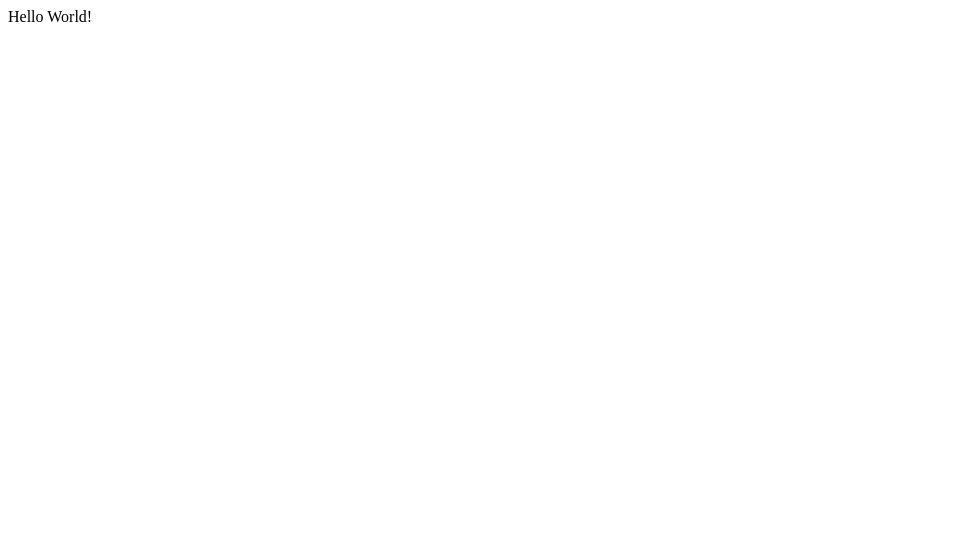
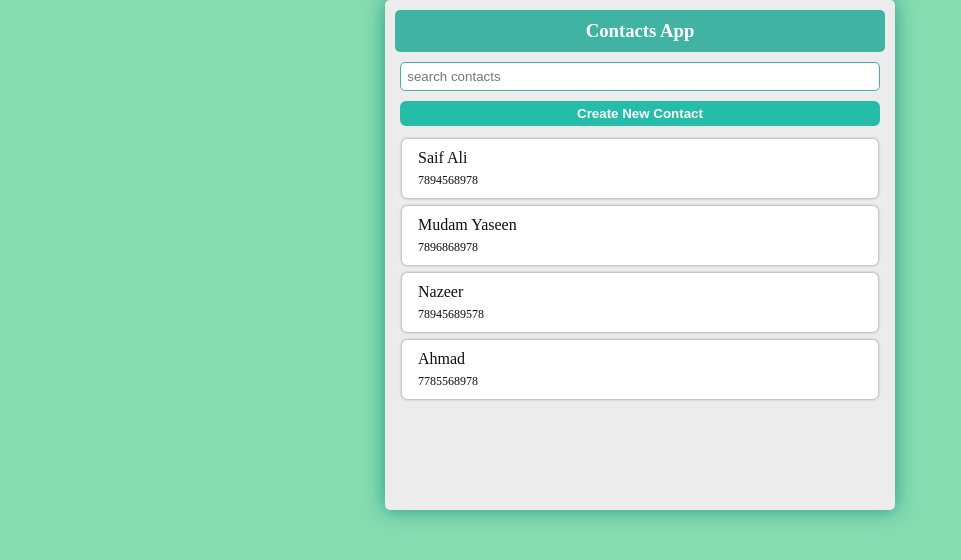
Before and after one commit to AhmadBShaik/contacts-app, a React (Create React App) app: page / in a window 1280 px wide. Shown: the top 560 px of the page, without its empty margins (0-961 px from the left). Built offline with nearby package versions, Linux system fonts and the light colour scheme.

Commit message:
Add User Interface

```diff
--- /dev/null
+++ b/src/App.css
@@ -0,0 +1,82 @@
+* {
+    margin: 0;
+    padding: 0;
+}
+body{
+    background-color: #85DCB0;
+}
+.container{
+    min-height: 500px;
+    background-color: #ececec;
+    max-width: 500px;
+    margin: 0px auto;
+    padding: 5px;
+    border-radius: 5px;
+    box-shadow: 0px 0px 20px #299788;
+}
+
+.app-name{
+    color:white;
+    background-color: #41B3A3;
+    text-align: center;
+    font-weight: bold;
+    padding: 10px;
+    margin: 5px;
+    margin-bottom: 10px;
+    border-radius: 5px;
+}
+
+.search-bar{
+    display: flex;
+    justify-content: center;
+    padding: 0px 5px;
+}
+
+.search-bar input{
+    padding: 6px;
+    width: 95%;
+    margin: 0px;
+    border: 1px #41B3A3 solid;
+    border-radius: 5px;
+}
+
+.search-bar input:focus{
+    outline: none;
+    border-color: #41B3A3;
+    border-width: 2px;
+}
+
+.contact-card{
+    background-color: #ffffff;
+    padding: 10px;
+    margin: 8px 12px;
+    color: #0f0f0f;
+    box-shadow: 0px 0px 3px grey;
+    border-radius: 5px;
+}
+
+.contact-name{
+    margin-left: 6px;
+    margin-bottom: 6px;
+}
+
+.contact-number{
+    margin-left: 6px;
+    font-size: 12px;
+}
+
+.new-contact{
+    display: flex;
+    justify-content: center;
+}
+
+.new-contact button{
+    margin: 10px 0px 5px 0px;
+    width: 96%;
+    padding: 5px;
+    border: none;
+    background-color: #25bda8;
+    color: #fff;
+    font-weight: bold;
+    border-radius: 6px;
+}
--- a/src/App.js
+++ b/src/App.js
@@ -1,9 +1,10 @@
-
+import ContactsList from './ContactsList';
+import './App.css'
 
 function App() {
   return (
-    <div>
-      Hello World!
+    <div className='container'>
+      <ContactsList/>
     </div>
   );
 }
--- /dev/null
+++ b/src/ContactsList.js
@@ -0,0 +1,47 @@
+import './App.css'
+
+function ContactsList(){
+    return (
+        <div>
+            {/* App Name */}
+            <div className='app-name'>
+                <h3>Contacts App</h3>
+            </div>
+
+            {/* Searchbar */}
+            <div className='search-bar'>
+                <input type='text' placeholder='search contacts'/>
+            </div>
+
+            {/* Create new contact */}
+            <div className='new-contact'>
+                <button>Create New Contact</button>
+            </div>
+
+
+            {/* Contacts */}
+            <div className='contact-card'>
+                <p className='contact-name'>Saif Ali</p>
+                <p className='contact-number'>7894568978</p>
+            </div>
+
+            <div className='contact-card'>
+                <p className='contact-name'>Mudam Yaseen</p>
+                <p className='contact-number'>7896868978</p>
+            </div>
+
+            <div className='contact-card'>
+                <p className='contact-name'>Nazeer</p>
+                <p className='contact-number'>78945689578</p>
+            </div>
+
+            <div className='contact-card'>
+                <p className='contact-name'>Ahmad</p>
+                <p className='contact-number'>7785568978</p>
+            </div>
+
+        </div>
+    )
+}
+
+export default ContactsList;
```
